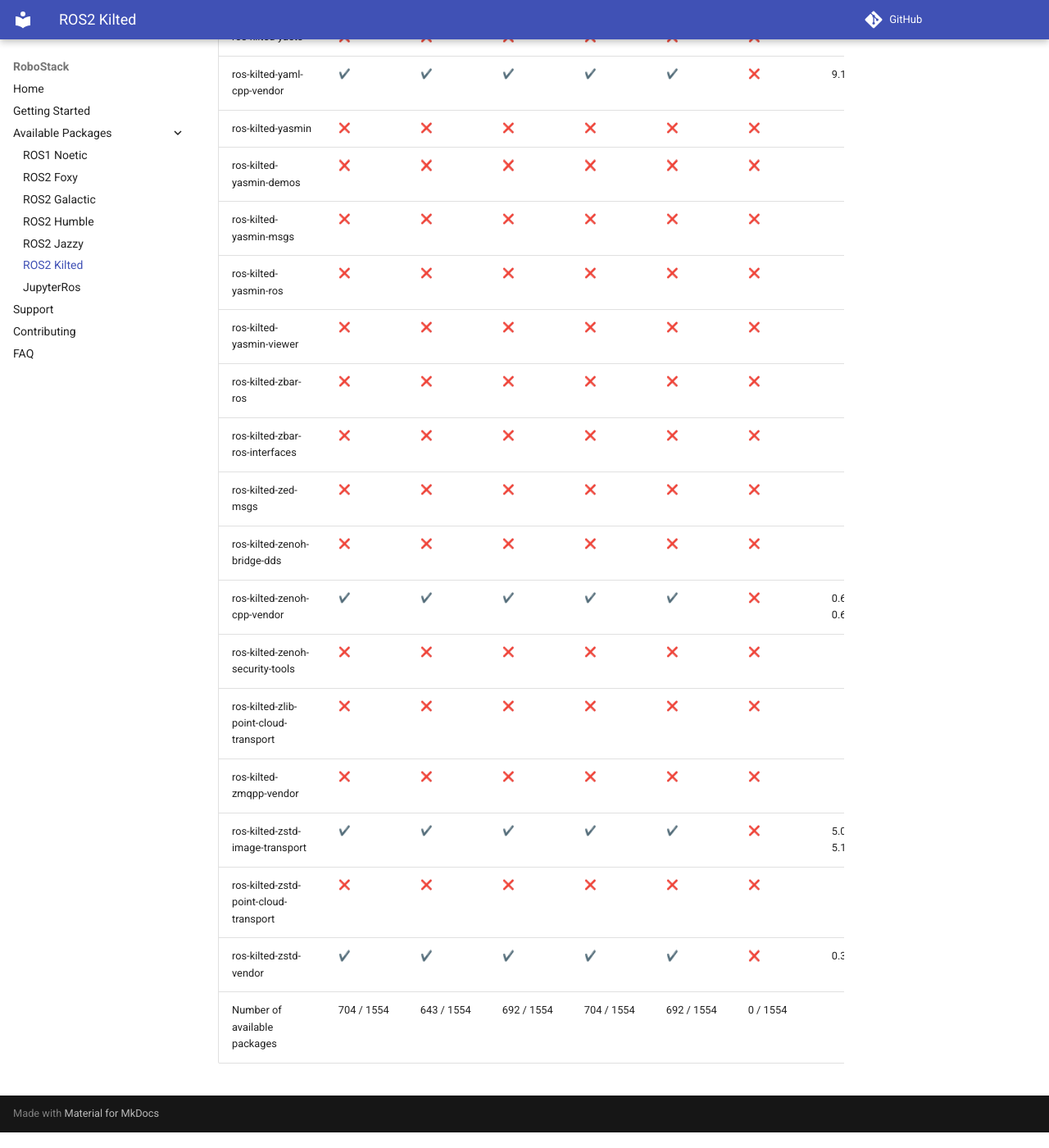
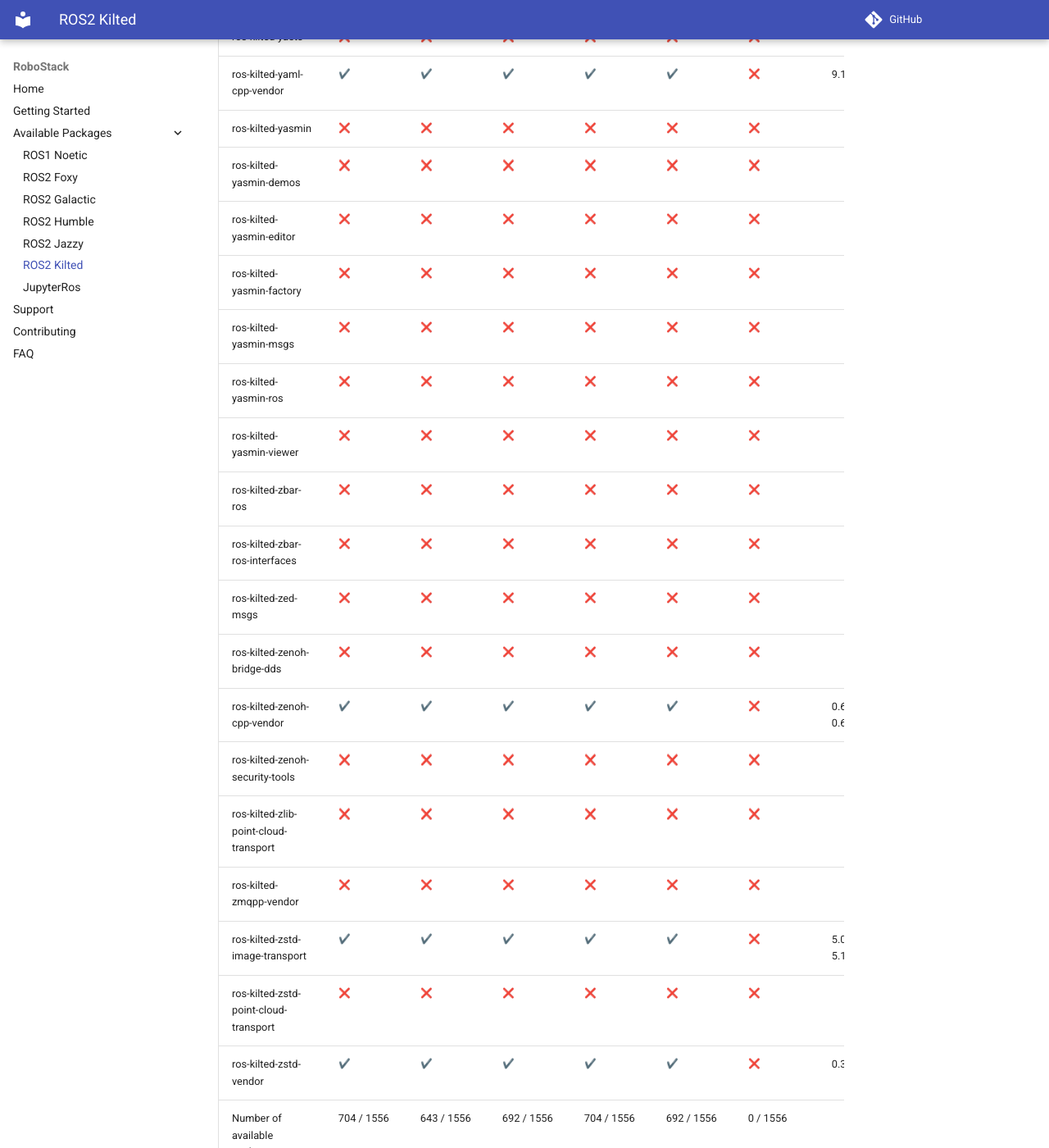
Before and after one commit to RoboStack/robostack.github.io, an MkDocs documentation site: the page built from docs/kilted.md, in a window 1280 px wide and 1400 px high, scrolled down 114152 px. Shown: the whole window at 82% size. Built offline with MkDocs 1.6.1 and Material for MkDocs 9.7.7, drawn with Linux system fonts in a browser that asks for light colours; emoji names are drawn with the system emoji font; comment, search, counter and statistics services are not loaded.

Commit message:
Update tables

```diff
--- a/docs/kilted.md
+++ b/docs/kilted.md
@@ -1540,6 +1540,8 @@
 | ros-kilted-yaml-cpp-vendor | :heavy_check_mark: { data-sort='1' } | :heavy_check_mark: { data-sort='1' } | :heavy_check_mark: { data-sort='1' } | :heavy_check_mark: { data-sort='1' } | :heavy_check_mark: { data-sort='1' } | :x: { data-sort='0' } | 9.1.0  |
 | ros-kilted-yasmin | :x: { data-sort='0' } | :x: { data-sort='0' } | :x: { data-sort='0' } | :x: { data-sort='0' } | :x: { data-sort='0' } | :x: { data-sort='0' } |   |
 | ros-kilted-yasmin-demos | :x: { data-sort='0' } | :x: { data-sort='0' } | :x: { data-sort='0' } | :x: { data-sort='0' } | :x: { data-sort='0' } | :x: { data-sort='0' } |   |
+| ros-kilted-yasmin-editor | :x: { data-sort='0' } | :x: { data-sort='0' } | :x: { data-sort='0' } | :x: { data-sort='0' } | :x: { data-sort='0' } | :x: { data-sort='0' } |   |
+| ros-kilted-yasmin-factory | :x: { data-sort='0' } | :x: { data-sort='0' } | :x: { data-sort='0' } | :x: { data-sort='0' } | :x: { data-sort='0' } | :x: { data-sort='0' } |   |
 | ros-kilted-yasmin-msgs | :x: { data-sort='0' } | :x: { data-sort='0' } | :x: { data-sort='0' } | :x: { data-sort='0' } | :x: { data-sort='0' } | :x: { data-sort='0' } |   |
 | ros-kilted-yasmin-ros | :x: { data-sort='0' } | :x: { data-sort='0' } | :x: { data-sort='0' } | :x: { data-sort='0' } | :x: { data-sort='0' } | :x: { data-sort='0' } |   |
 | ros-kilted-yasmin-viewer | :x: { data-sort='0' } | :x: { data-sort='0' } | :x: { data-sort='0' } | :x: { data-sort='0' } | :x: { data-sort='0' } | :x: { data-sort='0' } |   |
@@ -1554,4 +1556,4 @@
 | ros-kilted-zstd-image-transport | :heavy_check_mark: { data-sort='1' } | :heavy_check_mark: { data-sort='1' } | :heavy_check_mark: { data-sort='1' } | :heavy_check_mark: { data-sort='1' } | :heavy_check_mark: { data-sort='1' } | :x: { data-sort='0' } | 5.0.2, 5.1.0, 5.1.1  |
 | ros-kilted-zstd-point-cloud-transport | :x: { data-sort='0' } | :x: { data-sort='0' } | :x: { data-sort='0' } | :x: { data-sort='0' } | :x: { data-sort='0' } | :x: { data-sort='0' } |   |
 | ros-kilted-zstd-vendor | :heavy_check_mark: { data-sort='1' } | :heavy_check_mark: { data-sort='1' } | :heavy_check_mark: { data-sort='1' } | :heavy_check_mark: { data-sort='1' } | :heavy_check_mark: { data-sort='1' } | :x: { data-sort='0' } | 0.32.0  |
-| Number of available packages |  704 / 1554 | 643 / 1554 | 692 / 1554 | 704 / 1554 | 692 / 1554 | 0 / 1554 |
+| Number of available packages |  704 / 1556 | 643 / 1556 | 692 / 1556 | 704 / 1556 | 692 / 1556 | 0 / 1556 |
```
Also changed, not shown: docs/humble.md (+3 -1 lines), docs/jazzy.md (+5 -1 lines).
